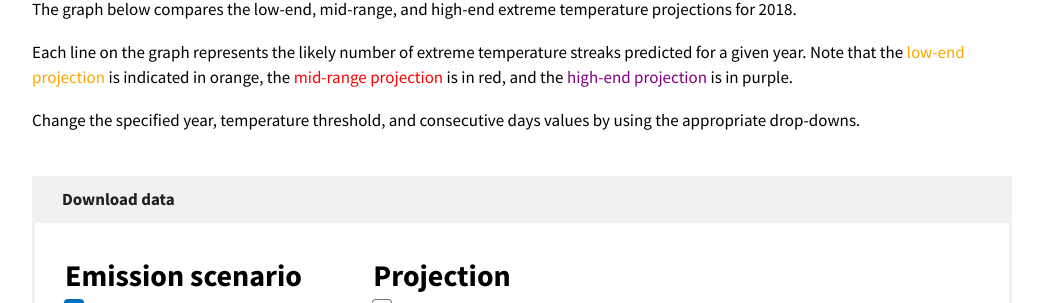
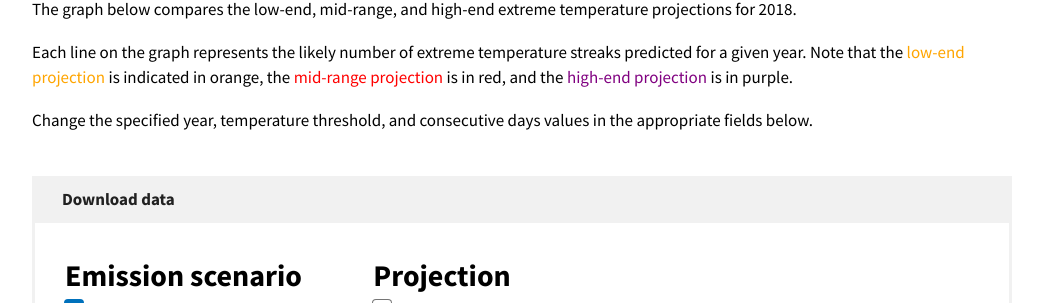
Before and after one commit to 18F/climate-labs, a Jekyll site: the page built from temperature/index.html, in a window 1280 px wide. Shown: the part 486-789 px from the top of the page, without its empty margins (118-1161 px from the left). Built offline with Jekyll 4.4.1, drawn with Linux system fonts in a browser that asks for light colours.

Commit message:
Copy changes to close #16

```diff
--- a/index.html
+++ b/index.html
@@ -17,7 +17,7 @@
 
   <form method="get" id="query-form">
     <div class="usa-width-one-half">
-      <label for="location">Enter the location you are concerned with</label>
+      <label for="location">Enter the location you're concerned with:</label>
       {% include location_search.html %}
     </div>
     <div class="usa-width-one-half">
--- a/sealevel/index.html
+++ b/sealevel/index.html
@@ -162,8 +162,8 @@
           action="{{ site.baseurl }}{{ page.url }}" method="POST"
           aria-hidden="true" class="usa-accordion-content">
           <p>
-            Upload your own data so that you can gauge sea level
-            rise impacts on local features and infrastructure.
+            Upload your own ESRI Shapefile (<u>?</u>) so that you can gauge
+            sea-level rise impacts on local features and infrastructure.
           </p>
 
           <input type="submit" aria-controls="dialog-upload" value="Upload">
--- a/temperature/index.html
+++ b/temperature/index.html
@@ -96,7 +96,7 @@
 <section>
   <p>The graph below compares the low-end, mid-range, and high-end extreme temperature projections for <span class="year">2018</span>.</p>
   <p>Each line on the graph represents the likely number of extreme temperature streaks predicted for a given year. Note that the <span class="low">low-end projection</span> is indicated in orange, the <span class="likely">mid-range projection</span> is in red, and the <span class="high">high-end projection</span> is in purple.</p>
-  <p>Change the specified year, temperature threshold, and consecutive days values by using the appropriate drop-downs.</p>
+  <p>Change the specified year, temperature threshold, and consecutive days values in the appropriate fields below.</p>
 </section>
 
 <section role="main" aria-hidden="false">
```
